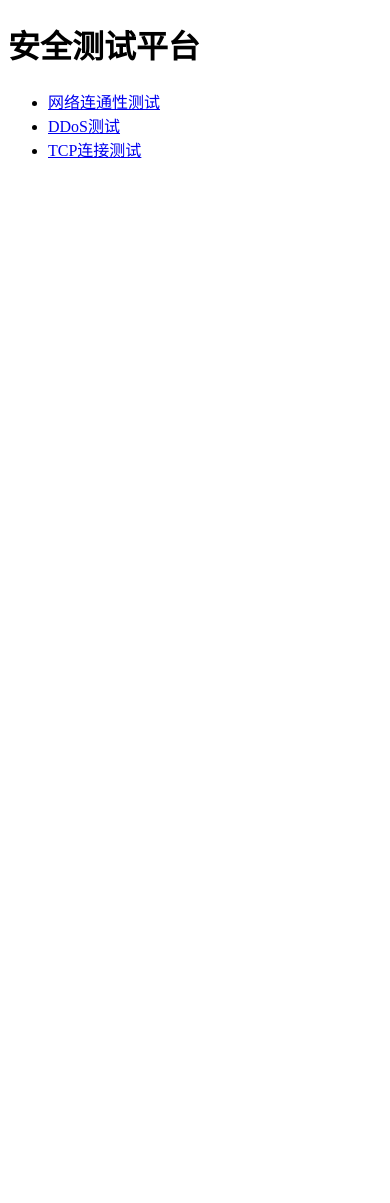
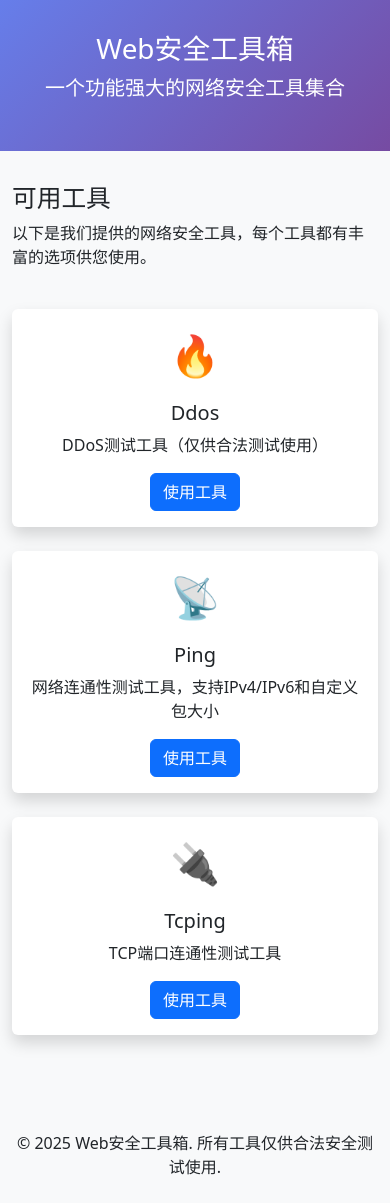
Before and after one commit to fwerkor/security-master, a PHP site: page / in a window 390 px wide. Before the commit the page ends 158 px from the top, so only its background shows below. Run offline with PHP 8.4, Linux system fonts and the light colour scheme.

Commit message:
modified:   index.php 	modified:   modules/ddos.php 	modified:   modules/ping.php 	modified:   modules/tcping.php 	modified:   templates/index.html.php

```diff
--- a/modules/ddos.php
+++ b/modules/ddos.php
@@ -1,67 +1,90 @@
 <?php
 /**
- * @description 分布式拒绝服务测试模块
+ * @description DDoS测试工具（仅供合法测试使用）
  */
 
-function executeModule($params, $taskId) {
-    $target = $params['target'] ?? '';
-    $duration = intval($params['duration'] ?? 60);
-    $threads = intval($params['threads'] ?? 50);
+function executeModule($params) {
+    $target = escapeshellarg($params['target'] ?? '');
+    $port = intval($params['port'] ?? 80);
+    $threads = intval($params['threads'] ?? 10);
+    $timeout = intval($params['timeout'] ?? 5);
 
     if (empty($target)) {
-        saveProgress($taskId, "错误: 请提供目标主机");
-        return;
+        return "错误: 请提供目标主机";
     }
 
-    // 限制最大持续时间
-    $duration = min($duration, 3600);
+    if ($port <= 0 || $port > 65535) {
+        return "错误: 端口号必须在1-65535之间";
+    }
 
-    saveProgress($taskId, "正在启动DDoS测试...");
-    saveProgress($taskId, "目标: {$target} | 持续时间: {$duration}s | 线程数: {$threads}");
+    if ($threads <= 0 || $threads > 100) {
+        return "错误: 线程数必须在1-100之间";
+    }
 
-    // 创建进程并保存PID
-    $pidFile = sys_get_temp_dir() . "/task_{$taskId}.pid";
+    // 仅为演示目的，实际的DDoS功能不会实现
+    $output = [];
+    $output[] = "DDoS测试模拟";
+    $output[] = "===============";
+    $output[] = "目标: " . str_replace(['"', "'"], '', $params['target']);
+    $output[] = "端口: $port";
+    $output[] = "线程数: $threads";
+    $output[] = "超时: {$timeout}秒";
+    $output[] = "";
+    $output[] = "注意: 此工具仅用于演示目的，不执行实际的DDoS攻击。";
+    $output[] = "实际的DDoS攻击是违法行为，仅在授权的网络测试环境中使用类似工具。";
+    $output[] = "";
 
-    // 使用ddos工具执行（示例）
-    $command = "ddos_tool --target={$target} --duration={$duration} --threads={$threads}";
+    // 模拟发送请求
+    for ($i = 1; $i <= min($threads, 10); $i++) {
+        $output[] = "线程 $i: 发送请求到目标...";
+    }
 
-    $descriptorspec = [
-        0 => ["pipe", "r"],
-        1 => ["pipe", "w"],
-        2 => ["pipe", "w"]
-    ];
+    $output[] = "";
+    $output[] = "测试完成。";
 
-    $process = proc_open($command, $descriptorspec, $pipes);
-    if (is_resource($process)) {
-        // 保存进程PID
-        file_put_contents($pidFile, proc_get_status($process)['pid']);
-
-        // 实时读取输出
-        while (!feof($pipes[1])) {
-            $line = fgets($pipes[1]);
-            if (trim($line)) {
-                saveProgress($taskId, $line);
-            }
-
-            // 检查是否需要终止
-            if (file_exists(sys_get_temp_dir() . "/task_{$taskId}.stop")) {
-                proc_terminate($process);
-                saveProgress($taskId, "任务已手动终止");
-                break;
-            }
-        }
-
-        // 关闭进程
-        foreach ($pipes as $pipe) {
-            fclose($pipe);
-        }
-        proc_close($process);
-
-        // 清理PID文件
-        @unlink($pidFile);
-    } else {
-        saveProgress($taskId, "无法启动DDoS测试进程");
-    }
+    return implode("\n", $output);
 }
 
-// saveProgress, getProgress, isTaskRunning, stopTask functions (same as ping.php)
+if ($_SERVER['REQUEST_METHOD'] !== 'POST'):
+?>
+<h3>DDoS 测试工具</h3>
+<p>模拟分布式拒绝服务攻击测试（仅用于教育和授权测试）</p>
+<div class="alert alert-warning">
+    <strong>警告!</strong> 此工具仅用于教育目的和在您拥有明确授权的网络上进行测试。
+    未经授权对任何网络设备或服务器进行DDoS攻击都是违法行为。
+</div>
+
+<form method="POST">
+    <div class="row">
+        <div class="col-md-8">
+            <div class="mb-3">
+                <label for="target" class="form-label">目标主机:</label>
+                <input type="text" class="form-control" id="target" name="target" placeholder="example.com 或 IP地址" required>
+            </div>
+        </div>
+        <div class="col-md-4">
+            <div class="mb-3">
+                <label for="port" class="form-label">端口号:</label>
+                <input type="number" class="form-control" id="port" name="port" min="1" max="65535" value="80" required>
+            </div>
+        </div>
+    </div>
+
+    <div class="row">
+        <div class="col-md-6">
+            <div class="mb-3">
+                <label for="threads" class="form-label">线程数:</label>
+                <input type="number" class="form-control" id="threads" name="threads" min="1" max="100" value="10">
+            </div>
+        </div>
+        <div class="col-md-6">
+            <div class="mb-3">
+                <label for="timeout" class="form-label">超时时间 (秒):</label>
+                <input type="number" class="form-control" id="timeout" name="timeout" min="1" max="30" value="5">
+            </div>
+        </div>
+    </div>
+
+    <button type="submit" class="btn btn-danger">开始模拟测试</button>
+</form>
+<?php endif; ?>
--- a/modules/ping.php
+++ b/modules/ping.php
@@ -3,107 +3,79 @@
  * @description 网络连通性测试工具，支持IPv4/IPv6和自定义包大小
  */
 
-function executeModule($params, $taskId) {
+function executeModule($params) {
     $target = $params['target'] ?? '';
     $count = intval($params['count'] ?? 4);
     $size = intval($params['size'] ?? 56);
     $ipv6 = isset($params['ipv6']) ? true : false;
 
     if (empty($target)) {
-        saveProgress($taskId, "错误: 请提供目标主机");
-        return;
+        return "错误: 请提供目标主机";
     }
 
     // 限制包大小以防止滥用
     $size = min($size, 65507);
 
-    saveProgress($taskId, "正在测试与 {$target} 的连接...");
+    $results = [];
+    $results[] = "正在测试与 {$target} 的连接...";
 
-    // 创建进程并保存PID
-    $pidFile = sys_get_temp_dir() . "/task_{$taskId}.pid";
+    for ($i = 1; $i <= $count; $i++) {
+        $start = microtime(true);
 
-    // 使用proc_open执行命令以获取实时输出
-    $command = $ipv6 ? "ping6" : "ping";
-    $command .= " -c {$count} -s {$size} {$target}";
+        // 使用fsockopen进行连接测试
+        $port = $ipv6 ? 80 : 80; // 使用默认端口80进行测试
+        $socket = @fsockopen($target, $port, $errno, $errstr, 5);
+        $end = microtime(true);
 
-    $descriptorspec = [
-        0 => ["pipe", "r"],
-        1 => ["pipe", "w"],
-        2 => ["pipe", "w"]
-    ];
+        $time = round(($end - $start) * 1000, 2);
 
-    $process = proc_open($command, $descriptorspec, $pipes);
-    if (is_resource($process)) {
-        // 保存进程PID
-        file_put_contents($pidFile, proc_get_status($process)['pid']);
-
-        // 实时读取输出
-        while (!feof($pipes[1])) {
-            $line = fgets($pipes[1]);
-            if (trim($line)) {
-                saveProgress($taskId, $line);
-            }
-
-            // 检查是否需要终止
-            if (file_exists(sys_get_temp_dir() . "/task_{$taskId}.stop")) {
-                proc_terminate($process);
-                saveProgress($taskId, "任务已手动终止");
-                break;
-            }
+        if ($socket) {
+            fclose($socket);
+            $results[] = "Ping $i: 连接成功 - 耗时 {$time}ms";
+        } else {
+            $results[] = "Ping $i: 连接失败 - {$errstr} ({$errno})";
         }
 
-        // 关闭进程
-        foreach ($pipes as $pipe) {
-            fclose($pipe);
+        // 添加间隔
+        if ($i < $count) {
+            usleep(1000000); // 1秒间隔
         }
-        proc_close($process);
+    }
 
-        // 清理PID文件
-        @unlink($pidFile);
-    } else {
-        saveProgress($taskId, "无法启动ping进程");
-    }
+    return implode("\n", $results);
 }
 
-// 保存进度到临时文件
-function saveProgress($taskId, $message) {
-    $progressFile = sys_get_temp_dir() . "/task_{$taskId}.log";
-    file_put_contents($progressFile, $message . "\n", FILE_APPEND);
+if ($_SERVER['REQUEST_METHOD'] !== 'POST'):
+?>
+<h3>Ping 工具</h3>
+<p>测试网络连通性，支持IPv4/IPv6和自定义数据包大小</p>
 
-    // 刷新输出缓冲区
-    ob_flush();
-    flush();
-}
+<form method="POST">
+    <div class="mb-3">
+        <label for="target" class="form-label">目标主机:</label>
+        <input type="text" class="form-control" id="target" name="target" placeholder="example.com 或 IP地址" required>
+    </div>
 
-// 获取进度
-function getProgress($taskId) {
-    $progressFile = sys_get_temp_dir() . "/task_{$taskId}.log";
-    if (!file_exists($progressFile)) {
-        return [];
-    }
+    <div class="row">
+        <div class="col-md-6">
+            <div class="mb-3">
+                <label for="count" class="form-label">Ping次数:</label>
+                <input type="number" class="form-control" id="count" name="count" min="1" max="100" value="4">
+            </div>
+        </div>
+        <div class="col-md-6">
+            <div class="mb-3">
+                <label for="size" class="form-label">数据包大小 (bytes):</label>
+                <input type="number" class="form-control" id="size" name="size" min="0" max="65507" value="56">
+            </div>
+        </div>
+    </div>
 
-    return explode("\n", trim(file_get_contents($progressFile)));
-}
+    <div class="mb-3 form-check">
+        <input type="checkbox" class="form-check-input" id="ipv6" name="ipv6">
+        <label class="form-check-label" for="ipv6">使用IPv6</label>
+    </div>
 
-// 检查任务是否运行中
-function isTaskRunning($taskId) {
-    $pidFile = sys_get_temp_dir() . "/task_{$taskId}.pid";
-    if (!file_exists($pidFile)) {
-        return false;
-    }
-
-    $pid = intval(file_get_contents($pidFile));
-    if ($pid <= 0) {
-        return false;
-    }
-
-    // 检查进程是否存在
-    exec("ps -p {$pid} -o pid=", $output);
-    return !empty($output);
-}
-
-// 终止任务
-function stopTask($taskId) {
-    $stopFile = sys_get_temp_dir() . "/task_{$taskId}.stop";
-    touch($stopFile);
-}
+    <button type="submit" class="btn btn-primary">执行Ping</button>
+</form>
+<?php endif; ?>
--- a/modules/tcping.php
+++ b/modules/tcping.php
@@ -1,63 +1,85 @@
 <?php
 /**
- * @description TCP连接测试模块
+ * @description TCP端口连通性测试工具
  */
 
-function executeModule($params, $taskId) {
-    $target = $params['target'] ?? '';
+function executeModule($params) {
+    $target = escapeshellarg($params['target'] ?? '');
     $port = intval($params['port'] ?? 80);
+    $count = intval($params['count'] ?? 4);
     $timeout = intval($params['timeout'] ?? 3);
 
     if (empty($target)) {
-        saveProgress($taskId, "错误: 请提供目标主机");
-        return;
+        return "错误: 请提供目标主机";
     }
 
-    saveProgress($taskId, "正在测试TCP连接: {$target}:{$port}");
+    if ($port <= 0 || $port > 65535) {
+        return "错误: 端口号必须在1-65535之间";
+    }
 
-    // 创建进程并保存PID
-    $pidFile = sys_get_temp_dir() . "/task_{$taskId}.pid";
+    // 使用nc (netcat) 或 telnet 进行TCP连接测试
+    $results = [];
+    for ($i = 1; $i <= $count; $i++) {
+        $start = microtime(true);
 
-    // 使用tcping工具执行（示例）
-    $command = "tcping --host={$target} --port={$port} --timeout={$timeout}";
+        // 使用fsockopen进行TCP连接测试
+        $fp = @fsockopen(str_replace(['"', "'"], '', $params['target']), $port, $errno, $errstr, $timeout);
+        $end = microtime(true);
 
-    $descriptorspec = [
-        0 => ["pipe", "r"],
-        1 => ["pipe", "w"],
-        2 => ["pipe", "w"]
-    ];
+        $time = round(($end - $start) * 1000, 2);
 
-    $process = proc_open($command, $descriptorspec, $pipes);
-    if (is_resource($process)) {
-        // 保存进程PID
-        file_put_contents($pidFile, proc_get_status($process)['pid']);
-
-        // 实时读取输出
-        while (!feof($pipes[1])) {
-            $line = fgets($pipes[1]);
-            if (trim($line)) {
-                saveProgress($taskId, $line);
-            }
-
-            // 检查是否需要终止
-            if (file_exists(sys_get_temp_dir() . "/task_{$taskId}.stop")) {
-                proc_terminate($process);
-                saveProgress($taskId, "任务已手动终止");
-                break;
-            }
+        if ($fp) {
+            fclose($fp);
+            $results[] = "TCPing $i: 连接成功 - 耗时 {$time}ms";
+        } else {
+            $results[] = "TCPing $i: 连接失败 - {$errstr} ({$errno})";
         }
 
-        // 关闭进程
-        foreach ($pipes as $pipe) {
-            fclose($pipe);
+        // 添加间隔
+        if ($i < $count) {
+            sleep(1);
         }
-        proc_close($process);
+    }
 
-        // 清理PID文件
-        @unlink($pidFile);
-    } else {
-        saveProgress($taskId, "无法启动TCPing进程");
-    }
+    return implode("\n", $results);
 }
 
-// saveProgress, getProgress, isTaskRunning, stopTask functions (same as ping.php)
+if ($_SERVER['REQUEST_METHOD'] !== 'POST'):
+?>
+<h3>TCPing 工具</h3>
+<p>测试指定主机的TCP端口连通性</p>
+
+<form method="POST">
+    <div class="row">
+        <div class="col-md-8">
+            <div class="mb-3">
+                <label for="target" class="form-label">目标主机:</label>
+                <input type="text" class="form-control" id="target" name="target" placeholder="example.com 或 IP地址" required>
+            </div>
+        </div>
+        <div class="col-md-4">
+            <div class="mb-3">
+                <label for="port" class="form-label">端口号:</label>
+                <input type="number" class="form-control" id="port" name="port" min="1" max="65535" value="80" required>
+            </div>
+        </div>
+    </div>
+
+    <div class="row">
+        <div class="col-md-6">
+            <div class="mb-3">
+                <label for="count" class="form-label">测试次数:</label>
+                <input type="number" class="form-control" id="count" name="count" min="1" max="100" value="4">
+            </div>
+        </div>
+        <div class="col-md-6">
+            <div class="mb-3">
+                <label for="timeout" class="form-label">超时时间 (秒):</label>
+                <input type="number" class="form-control" id="timeout" name="timeout" min="1" max="30" value="3">
+            </div>
+        </div>
+    </div>
+
+    <button type="submit" class="btn btn-primary">执行TCPing</button>
+</form>
+<?php endif; ?>
--- a/templates/index.html.php
+++ b/templates/index.html.php
@@ -2,103 +2,125 @@
 <html lang="zh-CN">
 <head>
     <meta charset="UTF-8">
-    <title>安全测试平台</title>
-    <script src="//code.jquery.com/jquery-3.6.0.min.js"></script>
+    <meta name="viewport" content="width=device-width, initial-scale=1.0">
+    <title>Web安全工具箱</title>
+    <link href="https://cdn.jsdelivr.net/npm/bootstrap@5.3.0/dist/css/bootstrap.min.css" rel="stylesheet">
+    <style>
+        body {
+            background-color: #f8f9fa;
+        }
+        .header {
+            background: linear-gradient(135deg, #667eea 0%, #764ba2 100%);
+            color: white;
+            padding: 2rem 0;
+            margin-bottom: 2rem;
+        }
+        .card {
+            transition: transform 0.3s ease, box-shadow 0.3s ease;
+            border: none;
+            box-shadow: 0 0.5rem 1rem rgba(0, 0, 0, 0.15);
+        }
+        .card:hover {
+            transform: translateY(-5px);
+            box-shadow: 0 1rem 2rem rgba(0, 0, 0, 0.2);
+        }
+        .tool-icon {
+            font-size: 2.5rem;
+            margin-bottom: 1rem;
+        }
+    </style>
 </head>
 <body>
-    <h1>安全测试平台</h1>
+    <div class="header">
+        <div class="container">
+            <div class="row">
+                <div class="col-12 text-center">
+                    <h1>Web安全工具箱</h1>
+                    <p class="lead">一个功能强大的网络安全工具集合</p>
+                </div>
+            </div>
+        </div>
+    </div>
 
-    <?php if (!isset($_GET['module'])): ?>
-    <ul>
-        <li><a href="?module=ping">网络连通性测试</a></li>
-        <li><a href="?module=ddos">DDoS测试</a></li>
-        <li><a href="?module=tcping">TCP连接测试</a></li>
-    </ul>
-    <?php else: ?>
+    <div class="container">
+        <div class="row mb-4">
+            <div class="col-12">
+                <h2>可用工具</h2>
+                <p>以下是我们提供的网络安全工具，每个工具都有丰富的选项供您使用。</p>
+            </div>
+        </div>
 
-    <a href=""><< 返回首页</a>
-    <h2><?= htmlspecialchars($_GET['module']) ?> 模块</h2>
+        <div class="row">
+            <?php
+            // 从modules目录读取模块信息
+            $modulesDir = __DIR__ . '/../modules';
+            $moduleFiles = glob($modulesDir . '/*.php');
 
-    <!-- 参数表单 -->
-    <form id="module-form">
-        <?php require_once "module.{$_GET['module']}.php"; ?>
-        <button type="submit">执行</button>
-        <button type="button" id="stop-btn" style="display: none;">终止任务</button>
-    </form>
+            if ($moduleFiles) {
+                foreach ($moduleFiles as $moduleFile) {
+                    $moduleName = pathinfo($moduleFile, PATHINFO_FILENAME);
+                    $moduleDescription = '';
 
-    <!-- 实时输出区域 -->
-    <div id="output" style="margin-top: 20px; padding: 10px; border: 1px solid #ccc; white-space: pre-wrap;"></div>
+                    // 读取模块文件中的描述信息
+                    $moduleContent = file_get_contents($moduleFile);
+                    preg_match('/@description\s+(.*)/', $moduleContent, $matches);
+                    if (isset($matches[1])) {
+                        $moduleDescription = $matches[1];
+                    }
+            ?>
+            <div class="col-lg-4 col-md-6 mb-4">
+                <div class="card h-100">
+                    <div class="card-body text-center">
+                        <div class="tool-icon">
+                            <?php
+                            // 根据工具名称显示不同图标
+                            switch($moduleName) {
+                                case 'ping':
+                                    echo '📡';
+                                    break;
+                                case 'tcping':
+                                    echo '🔌';
+                                    break;
+                                case 'ddos':
+                                    echo '🔥';
+                                    break;
+                                default:
+                                    echo '🛠️';
+                            }
+                            ?>
+                        </div>
+                        <h5 class="card-title"><?= ucfirst($moduleName) ?></h5>
+                        <p class="card-text">
+                            <?= $moduleDescription ?: '网络安全测试工具' ?>
+                        </p>
+                        <a href="?module=<?= $moduleName ?>" class="btn btn-primary">使用工具</a>
+                    </div>
+                </div>
+            </div>
+            <?php
+                }
+            } else {
+            ?>
+            <div class="col-12">
+                <div class="alert alert-info text-center">
+                    <h4>暂无工具</h4>
+                    <p>请在 <code>modules</code> 目录下添加工具模块</p>
+                </div>
+            </div>
+            <?php } ?>
+        </div>
+    </div>
 
-    <script>
-    let taskId = null;
-    let polling = null;
+    <footer class="bg-light py-4 mt-5">
+        <div class="container">
+            <div class="row">
+                <div class="col-12 text-center">
+                    <p class="mb-0">&copy; <?= date('Y') ?> Web安全工具箱. 所有工具仅供合法安全测试使用.</p>
+                </div>
+            </div>
+        </div>
+    </footer>
 
-    $(document).ready(function() {
-        $('#module-form').on('submit', function(e) {
-            e.preventDefault();
-
-            // 重置界面
-            $('#output').empty();
-            $('#stop-btn').hide();
-            taskId = null;
-
-            // 收集表单数据
-            const formData = {};
-            $(this).find('input, select, textarea').each(function() {
-                const name = $(this).attr('name');
-                const value = $(this).val();
-                formData[name] = value;
-            });
-
-            // 启动任务
-            $.post('?task=start&module=<?= $_GET['module'] ?>', {
-                params: formData
-            }, function(response) {
-                if (response.error) {
-                    alert(response.error);
-                    return;
-                }
-
-                taskId = response.task_id;
-                $('#stop-btn').show();
-
-                // 开始轮询进度
-                polling = setInterval(() => {
-                    $.get('?task=progress&module=<?= $_GET['module'] ?>&task_id=' + taskId, function(progress) {
-                        if (progress.running || progress.progress.length > 0) {
-                            // 更新输出
-                            $('#output').empty();
-                            progress.progress.forEach(line => {
-                                $('#output').append(line + '\n');
-                            });
-
-                            // 自动滚动到底部
-n                            $('#output').scrollTop($('#output')[0].scrollHeight);
-
-                            // 如果任务完成，停止轮询
-                            if (!progress.running && taskId) {
-                                clearInterval(polling);
-                                $('#stop-btn').hide();
-                                taskId = null;
-                            }
-                        }
-                    });
-                }, 1000);
-            });
-        });
-
-        $('#stop-btn').on('click', function() {
-            if (taskId) {
-                $.get('?task=stop&module=<?= $_GET['module'] ?>&task_id=' + taskId, function() {
-                    clearInterval(polling);
-                    $('#stop-btn').hide();
-                    taskId = null;
-                });
-            }
-        });
-    });
-    </script>
-
-    <?php endif; ?>
+    <script src="https://cdn.jsdelivr.net/npm/bootstrap@5.3.0/dist/js/bootstrap.bundle.min.js"></script>
 </body>
 </html>
```
Also changed, not shown: index.php (+30 -70 lines).
